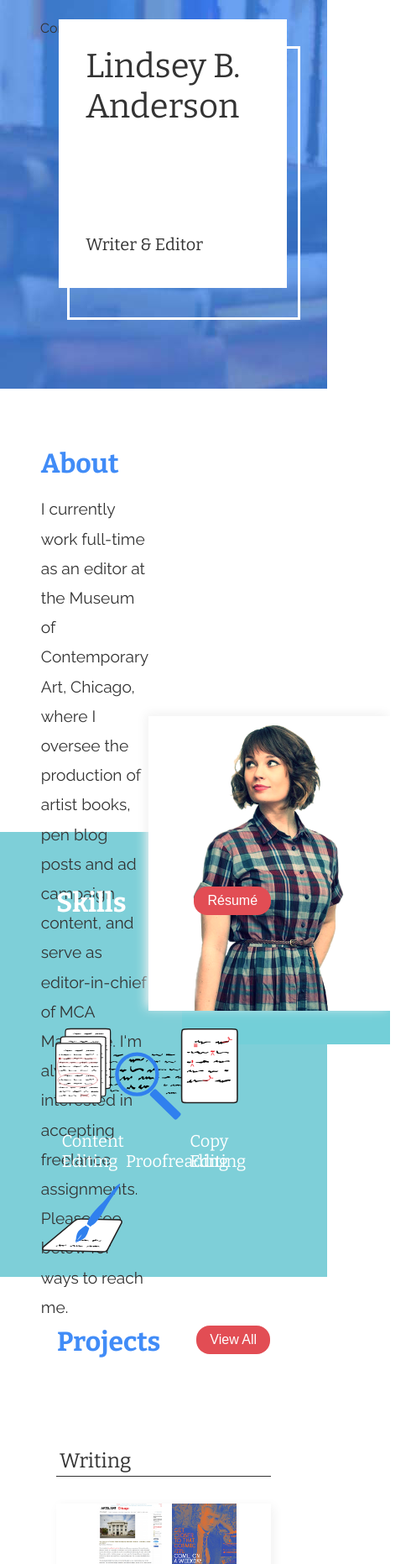
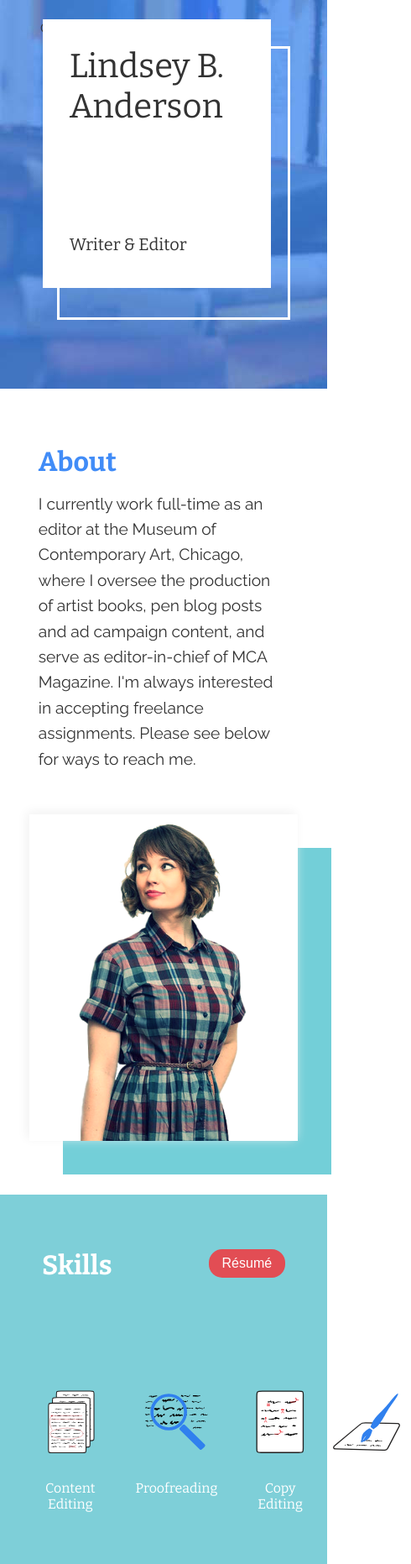
Before and after one commit to KelseaA/lindsey-portfolio, a plain HTML site: page index.html in a window 390 px wide. Shown: the part 137-2000 px from the top of the page at 84% size, 490 px wide, since content can reach past the window. Drawn offline with nearby package versions, Linux system fonts and the light colour scheme.

Commit message:
Adding media queries

```diff
--- a/css/index.css
+++ b/css/index.css
@@ -14,7 +14,11 @@ body{
 	font-family: 'Raleway', sans-serif;
 }
 
-h1, h2, h3, h4, h5{
+h1,
+h2,
+h3,
+h4,
+h5{
 	font-family: 'Bitter', serif;
 }
 
@@ -39,11 +43,14 @@ i{
 	background-color: #c84549;
 }
 
-.resume-button, .work-button{
+.resume-button,
+.work-button{
 	float: right;
 }
 
-.banner, .intro, .skills{
+.banner,
+.intro,
+.skills{
 	height: 33rem;
 }
 
@@ -58,6 +65,12 @@ i{
 .content-wrapper h3{
 	font-weight: normal;
 	font-size: 1.5rem;
+}
+
+.skills-content-wrapper,
+.work-content-wrapper,
+.contact-content-wrapper{
+	flex-direction: column;
 }
 
 /********************************
@@ -217,7 +230,6 @@ h2{
 
 .skills-content-wrapper{
 	padding-bottom: 3rem;
-	flex-direction: column;
 }
 
 .skills-header{
@@ -235,11 +247,12 @@ h2{
 	color: #fff;
 	font-size: 1.25rem;
 	clear: both;
+	display: flex;
+	flex-direction: row;
+	justify-content: space-around;
 }
 
 .skill-point{
-	display: inline-block;
-	width: 24.5%;
 	text-align: center;
 }
 
@@ -270,11 +283,9 @@ h5{
 	border: 1px solid #fff;
 }
 
-.work-content-wrapper{
-	flex-direction: column;
-}
-
-.work-header, .project-box, .project-sub-header{
+.work-header,
+.project-box,
+.project-sub-header{
 	margin: 0 6% auto;
 }
 
@@ -419,16 +430,12 @@ input.submit-button{
 	float: right;
 	margin-right: -.5rem;
 }
-/*input:-webkit-autofill {
-    -webkit-box-shadow: 0 0 0px 1000px white inset;
-}*/
 
 /********************************
 		Contact Bar Styling
 ********************************/
 
 .contact-bar{
-/*	margin-top: 4rem;*/
 	display: flex;
 	flex-direction: row;
 	align-items: flex-end;
@@ -602,3 +609,111 @@ footer{
 .resume-lists h3{
 	margin-top: 1.25rem;
 }
+
+
+/********************************
+		Media Queries
+********************************/
+@media only screen and (max-width: 1250px) {
+	.project-box{
+		display: flex;
+		flex-direction: column;
+		align-items: center;
+	}
+	.column-1,
+	.column-2,
+	.column-3{
+		width: 80%;
+	}
+}
+
+@media only screen and (max-width: 955px) {
+	.banner-rectangle {
+	    top: 7.25rem;
+	    left: 21.5%;
+	}
+	.contact-bar {
+    	flex-direction: column;
+    	align-items: center;
+	}
+	.email,
+	.number,
+	.linkedin{
+		width: 100%;
+	}
+	.intro-text, .contact-column1 {
+		font-size: .75rem;
+	    line-height: 2rem;
+	}
+	.intro-image {
+	    width: 15rem;
+	}
+}
+
+@media only screen and (max-width: 825px) {
+	.content-wrapper{
+		width: 85%;
+	}
+	.banner-name {
+	    top: 5.5rem;
+	    left: 13%;
+	}
+	.banner-rectangle {
+	    top: 7.5rem;
+	    left: 17.5%;
+	}
+	.intro{
+		height: 60rem;
+	}
+	.intro-content-wrapper{
+		width: 85%;
+		flex-direction: column;
+		align-items: center;
+	}
+	.intro-text {
+	    width: 90%;
+	}
+	.intro-image {
+	    width: 23rem;
+	    margin-top: 2rem;
+	}
+}
+
+@media only screen and (max-width: 620px){
+	.intro-text {
+	    line-height: 1.9rem;
+	    font-size: 1.1rem;
+	}
+	.intro-image {
+	    width: 20rem;
+	}
+	.skill-icon {
+	    width: 5rem;
+	}
+	h5 {
+	    font-size: 1rem;
+	    margin: 1rem 1.5rem 0;
+	    padding: .5rem 0;
+	}
+	.contact-columns{
+		flex-direction: column;
+		justify-content: center;
+		align-items: center;
+	}
+	.contact-p {
+	    width: 100%;
+	    margin: 0 auto;
+	    line-height: 1.8rem;
+	    font-size: 1.1rem;
+	}
+	.contact-column1 {
+	    width: 90%;
+	}
+	.contact-area {
+	    width: 90%;
+	}
+}
+
+@media only screen and (max-width: 520px){
+
+}
--- a/index.html
+++ b/index.html
@@ -36,7 +36,7 @@
 	</section>
 
 	<section class="intro" id="about">
-		<div class="content-wrapper">
+		<div class="content-wrapper intro-content-wrapper">
 			<div class="intro-text">
 				<h2>About</h2>
 				<p><!-- I'm an editor with experience supervising as many as twelve freelance writers and editors at a time, editing and re-writing their work under tight, shifting deadlines. I produce content for both print and digital platforms, juggling multiple projects while meeting or exceedingly client expectations. Some of my past clients include National Geographic, the Cambridge University Press, the Oxford University Press, and the United States government. --> I currently work full-time as an editor at the Museum of Contemporary Art, Chicago, where I oversee the production of artist books, pen blog posts and ad campaign content, and serve as editor-in-chief of MCA Magazine. I'm always interested in accepting freelance assignments. Please see below for ways to reach me.</p>
```
